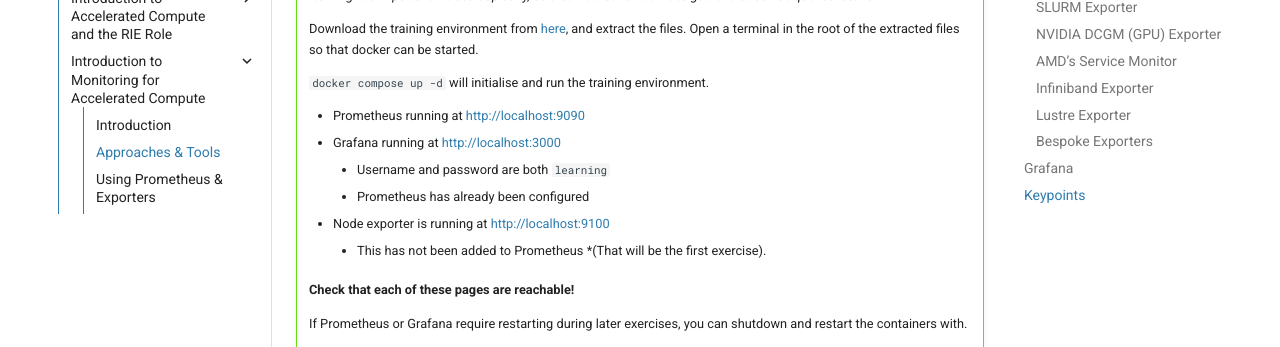
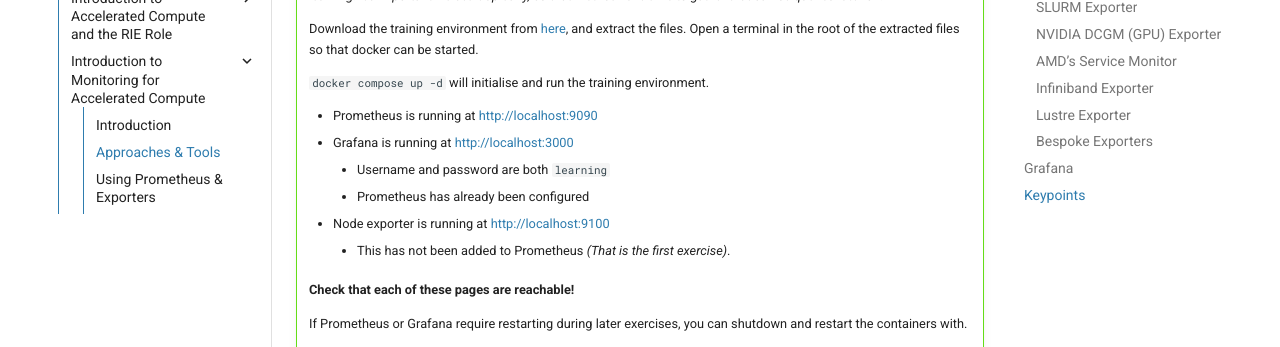
Before and after one commit to ACIT-Hub/docs-acit.surrey.ac.uk, an MkDocs documentation site: the page built from docs/modules/introduction-to-monitoring/approaches-and-tools.md, in a window 1280 px wide and 900 px high, scrolled down 4342 px. Shown: the part 182-529 px from the top of the window. Built offline with MkDocs 1.6.1 and Material for MkDocs 9.7.7, drawn with Linux system fonts in a browser that asks for light colours.

Commit message:
fixup formatting

```diff
--- a/docs/modules/introduction-to-monitoring/approaches-and-tools.md
+++ b/docs/modules/introduction-to-monitoring/approaches-and-tools.md
@@ -107,12 +107,12 @@ Despite its front-end focus, both Grafana dashboards and alerting rules can be e
 
     `docker compose up -d` will initialise and run the training environment.
 
-    - Prometheus running at [http://localhost:9090](http://localhost:9090)
-    - Grafana running at [http://localhost:3000](http://localhost:3000)
+    - Prometheus is running at [http://localhost:9090](http://localhost:9090)
+    - Grafana is running at [http://localhost:3000](http://localhost:3000)
         - Username and password are both `learning`
         - Prometheus has already been configured
     - Node exporter is running at [http://localhost:9100](http://localhost:9100)
-        - This has not been added to Prometheus *(That will be the first exercise).
+        - This has not been added to Prometheus *(That is the first exercise)*.
 
     **Check that each of these pages are reachable!**
 
```
